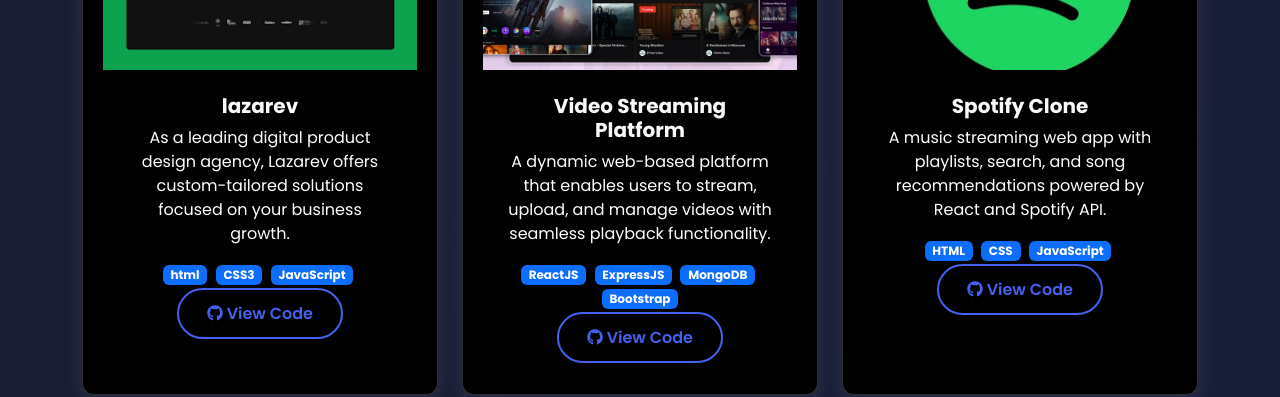
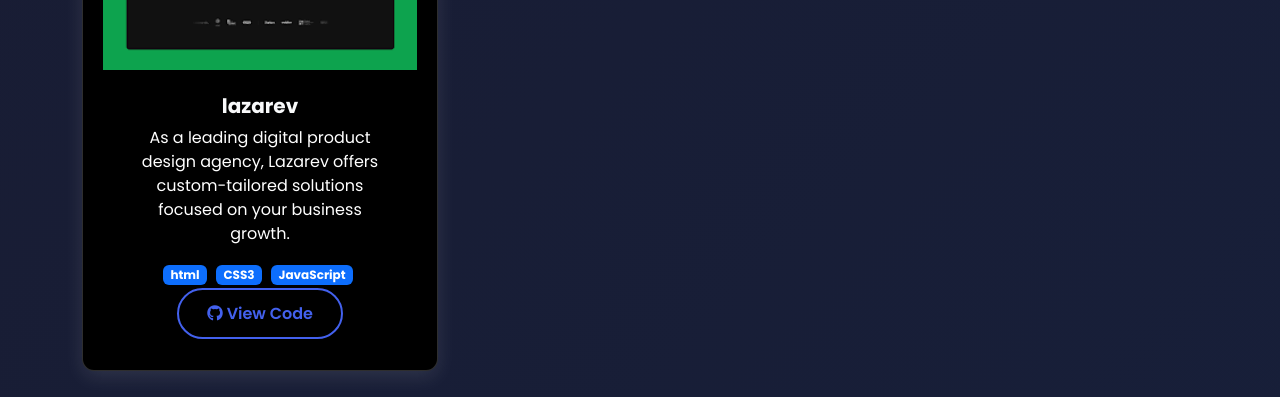
Before and after one commit to coderprateek12/devfolio, a plain HTML site: page index.html in a window 1280 px wide. Shown: the part 2403-2800 px from the top of the page. Drawn offline with nearby package versions, Linux system fonts and the light colour scheme.

Commit message:
Update index.html

```diff
--- a/index.html
+++ b/index.html
@@ -976,7 +976,7 @@
             </div>
 
             <!-- Video Streaming Platform -->
-            <div class="col-12 col-md-6 col-lg-4" data-aos="zoom-in" data-aos-delay="200">
+<!--             <div class="col-12 col-md-6 col-lg-4" data-aos="zoom-in" data-aos-delay="200">
                 <div class="glass-card card-3d h-100 project-card">
                     <img src="image/video.jpg" alt="Video Streaming Platform" class="project-img">
                     <div class="p-4">
@@ -987,16 +987,16 @@
                             <span class="badge bg-primary me-1">ExpressJS</span>
                             <span class="badge bg-primary me-1">MongoDB</span>
                             <span class="badge bg-primary">Bootstrap</span>
-                        </div>
-                        <a href="https://github.com/its-pratyushpandey/Video-Streaming.git " target="_blank" class="modern-btn modern-btn-outline btn-sm">
+                        </div> -->
+<!--                         <a href="https://github.com/its-pratyushpandey/Video-Streaming.git " target="_blank" class="modern-btn modern-btn-outline btn-sm">
                             <i class="fab fa-github me-1"></i>View Code
                         </a>
                     </div>
                 </div>
-            </div>
+            </div> -->
 
             <!-- Spotify Clone -->
-            <div class="col-12 col-md-6 col-lg-4" data-aos="zoom-in" data-aos-delay="400">
+<!--             <div class="col-12 col-md-6 col-lg-4" data-aos="zoom-in" data-aos-delay="400">
                 <div class="glass-card card-3d h-100 project-card">
                     <img src="image/spotify.jpg" alt="Spotify Clone" class="project-img">
                     <div class="p-4">
@@ -1006,16 +1006,16 @@
                             <span class="badge bg-primary me-1">HTML</span>
                             <span class="badge bg-primary me-1">CSS</span>
                             <span class="badge bg-primary me-1">JavaScript</span>
-                        </div>
-                        <a href="https://github.com/its-pratyushpandey/Spotify-clone.git" target="_blank" class="modern-btn modern-btn-outline btn-sm">
+                        </div> -->
+<!--                         <a href="https://github.com/its-pratyushpandey/Spotify-clone.git" target="_blank" class="modern-btn modern-btn-outline btn-sm">
                             <i class="fab fa-github me-1"></i>View Code
                         </a>
                     </div>
                 </div>
-            </div>
+            </div> -->
 
             <!-- Doorstep E-Commerce App -->
-            <div class="col-12 col-md-6 col-lg-4" data-aos="zoom-in" data-aos-delay="600">
+<!--             <div class="col-12 col-md-6 col-lg-4" data-aos="zoom-in" data-aos-delay="600">
                 <div class="glass-card card-3d h-100 project-card">
                     <img src="image/doorstep.jpg" alt="Doorstep E-Commerce App" class="project-img">
                     <div class="p-4">
@@ -1025,17 +1025,17 @@
                             <span class="badge bg-primary me-1">ReactJS</span>
                             <span class="badge bg-primary me-1">NodeJS</span>
                             <span class="badge bg-primary me-1">Express</span>
-                            <span class="badge bg-primary">MongoDB</span>
-                        </div>
+                            <span class="badge bg-primary">MongoDB</span> -->
+<!--                         </div>
                         <a href="https://github.com/its-pratyushpandey/latestdoorstep.git" target="_blank" class="modern-btn modern-btn-outline btn-sm">
                             <i class="fab fa-github me-1"></i>View Code
                         </a>
                     </div>
                 </div>
-            </div>
+            </div> -->
 
             <!-- Snake Game -->
-            <div class="col-12 col-md-6 col-lg-4" data-aos="zoom-in" data-aos-delay="800">
+<!--             <div class="col-12 col-md-6 col-lg-4" data-aos="zoom-in" data-aos-delay="800">
                 <div class="glass-card card-3d h-100 project-card">
                     <img src="image/snake.jpg" alt="Snake Game" class="project-img">
                     <div class="p-4">
@@ -1044,8 +1044,8 @@
                         <div class="mb-3">
                             <span class="badge bg-primary me-1">ReactJS</span>
                             <span class="badge bg-primary me-1">NodeJS</span>
-                            <span class="badge bg-primary me-1">ExpressJS</span>
-                            <span class="badge bg-primary">MongoDB</span>
+                            <span class="badge bg-primary me-1">ExpressJS</span> -->
+<!--                             <span class="badge bg-primary">MongoDB</span>
                         </div>
                         <a href="https://github.com/its-pratyushpandey/snake-game-for-fun.git" target="_blank" class="modern-btn modern-btn-outline btn-sm">
                             <i class="fab fa-github me-1"></i>View Code
@@ -1055,7 +1055,7 @@
             </div>
 
         </div>
-    </div>
+    </div> -->
 </section>
 
 
```
